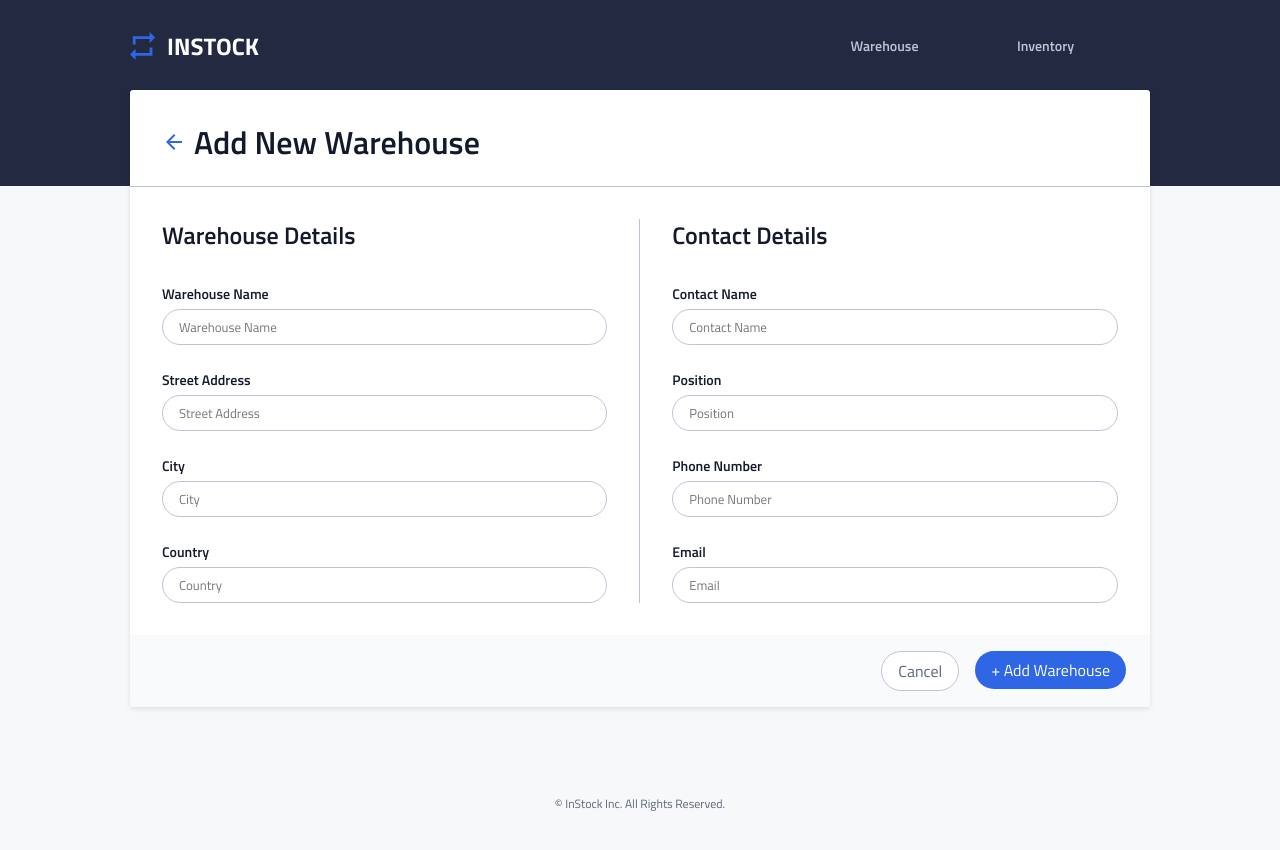
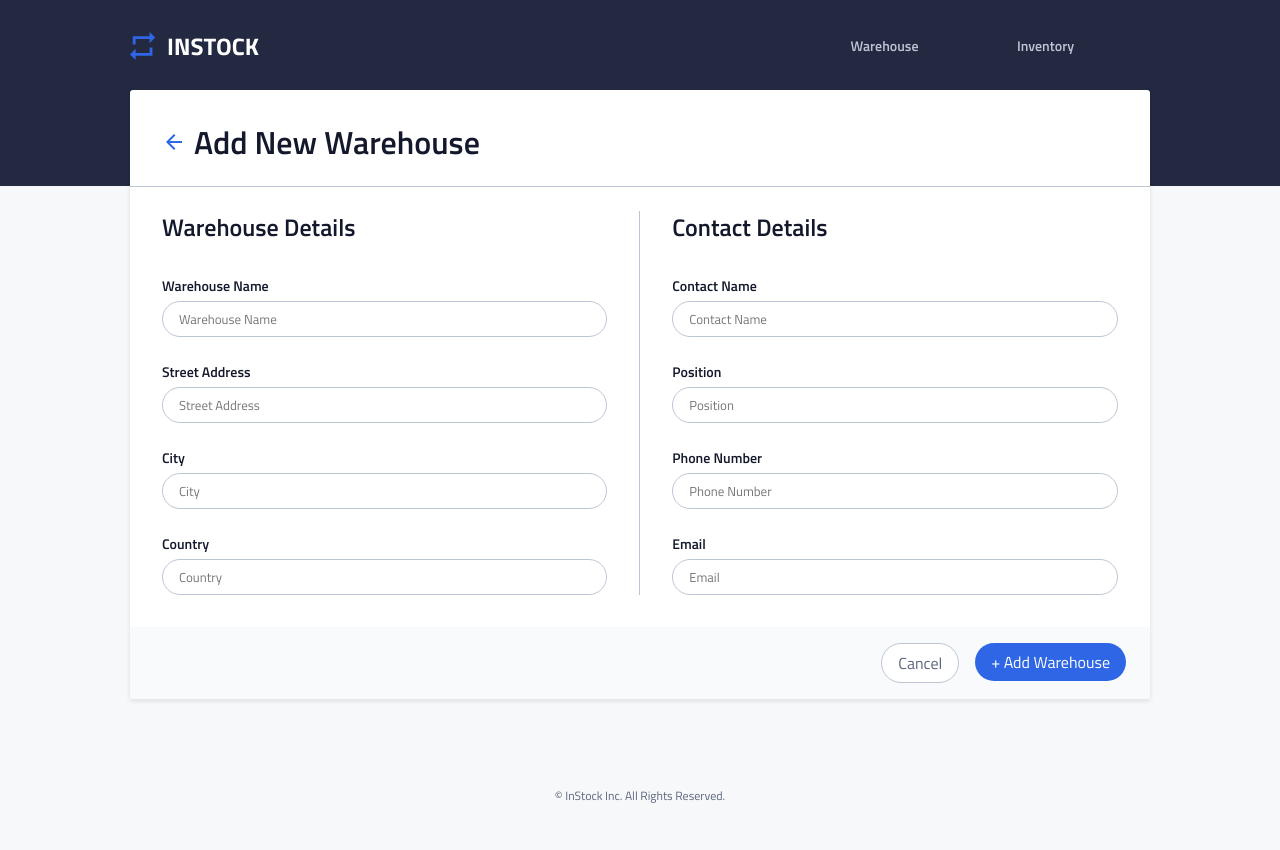
Before and after one commit to dishabehere/instock-frontend, a React (Vite) app: page /warehouses/add in a window 1280 px wide. Shown: the top 850 px of the page. Built offline with nearby package versions, Linux system fonts and the light colour scheme; no server answers.

Commit message:
Change margin for section header

```diff
--- a/src/components/WarehouseFormHeader/WarehouseFormHeader.scss
+++ b/src/components/WarehouseFormHeader/WarehouseFormHeader.scss
@@ -11,7 +11,7 @@
 
     @include responsive(tablet){
         padding: 2rem 2rem 1.5rem;
-        margin-bottom: 2rem;
+        margin-bottom: 1.5rem;
     }
 
     &__arrow-icon{
```
